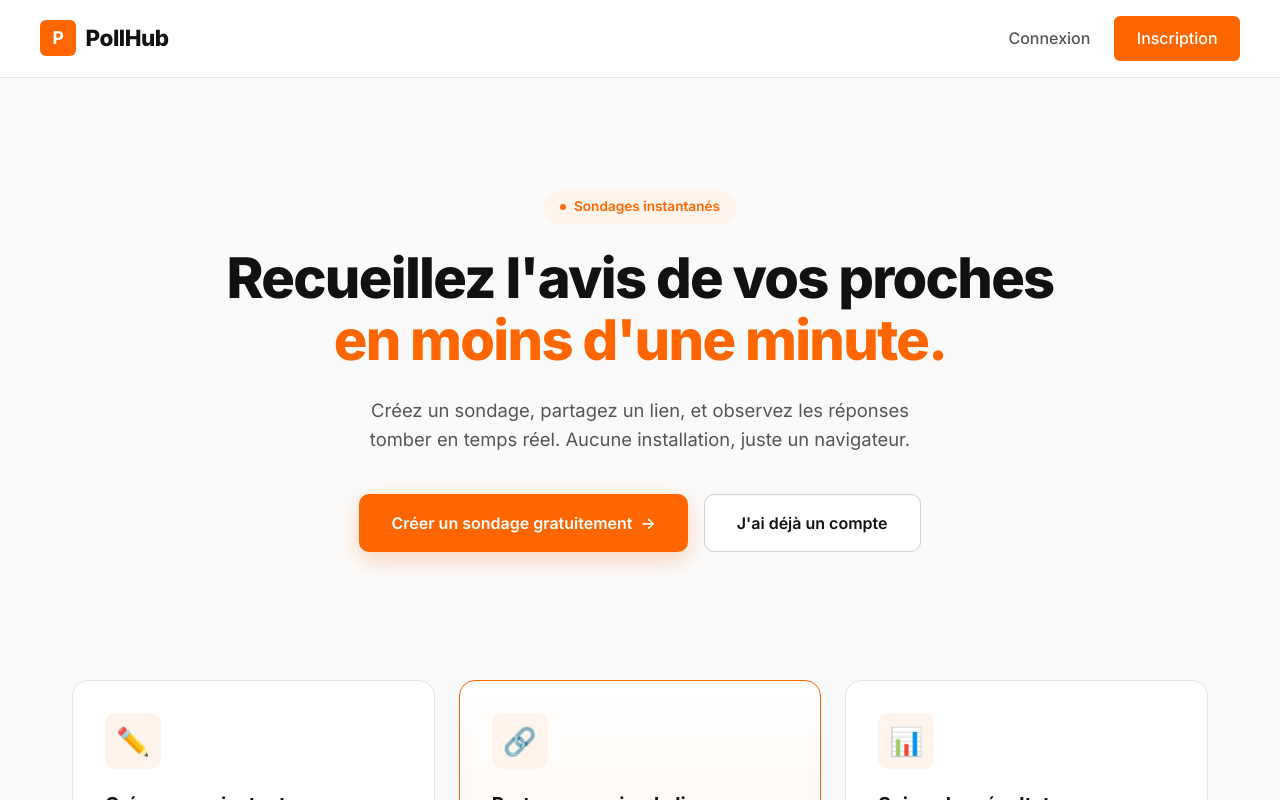
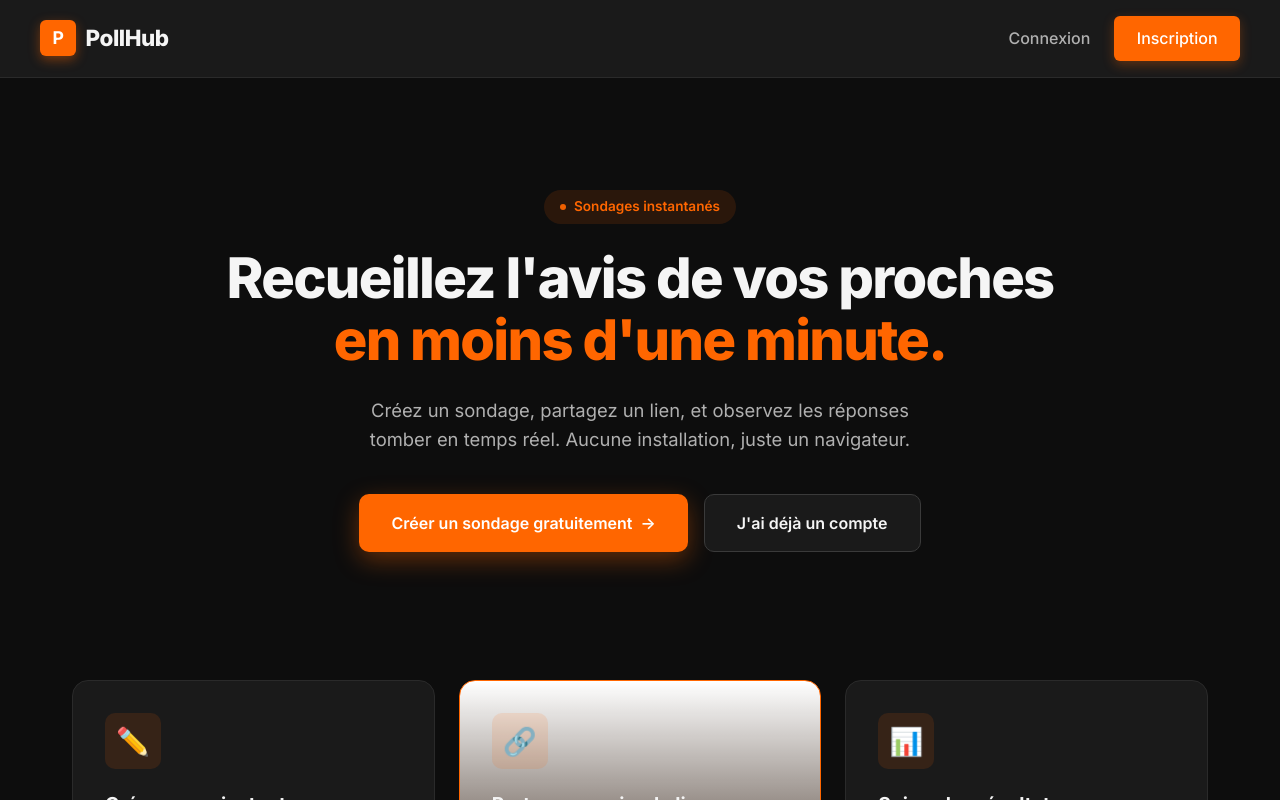
Before and after one commit to quangquan117/Ctf_M2, a React (Vite) app in the folder front/: page / in a window 1280 px wide. Shown: the top 800 px of the page. Built offline with nearby package versions, Linux system fonts and the light colour scheme; no server answers.

Commit message:
style(front): passage en thème sombre avec accent orange

```diff
--- a/front/src/index.css
+++ b/front/src/index.css
@@ -1,29 +1,37 @@
-/* ===== CHARTE GRAPHIQUE POLLHUB ===== */
+/* ===== CHARTE GRAPHIQUE POLLHUB - DARK MODE ===== */
 :root {
   /* Couleurs principales */
   --color-primary: #ff6600;
-  --color-primary-hover: #e55a00;
-  --color-primary-light: #fff4ec;
+  --color-primary-hover: #ff8533;
+  --color-primary-dark: #cc5200;
+  --color-primary-light: rgba(255, 102, 0, 0.12);
 
-  /* Neutres */
-  --color-text: #111111;
-  --color-text-secondary: #555555;
-  --color-text-muted: #888888;
-  --color-border: #e5e5e5;
-  --color-border-strong: #d0d0d0;
-  --color-background: #fafafa;
-  --color-surface: #ffffff;
+  /* Fonds (du plus sombre au plus clair) */
+  --color-background: #0d0d0d;
+  --color-surface: #1a1a1a;
+  --color-surface-elevated: #242424;
+  --color-surface-hover: #2d2d2d;
+
+  /* Textes (du plus clair au plus discret) */
+  --color-text: #f5f5f5;
+  --color-text-secondary: #b0b0b0;
+  --color-text-muted: #777777;
+
+  /* Bordures */
+  --color-border: #2a2a2a;
+  --color-border-strong: #3a3a3a;
 
   /* États */
-  --color-error: #d92d20;
-  --color-error-bg: #fef3f2;
-  --color-success: #12b76a;
+  --color-error: #ff4d4f;
+  --color-error-bg: rgba(255, 77, 79, 0.1);
+  --color-success: #52c41a;
 
-  /* Ombres */
-  --shadow-sm: 0 1px 2px rgba(0, 0, 0, 0.04);
-  --shadow-md: 0 4px 12px rgba(0, 0, 0, 0.06);
-  --shadow-lg: 0 12px 32px rgba(0, 0, 0, 0.08);
-  --shadow-orange: 0 8px 24px rgba(255, 102, 0, 0.25);
+  /* Ombres (plus subtiles en dark) */
+  --shadow-sm: 0 1px 2px rgba(0, 0, 0, 0.3);
+  --shadow-md: 0 4px 12px rgba(0, 0, 0, 0.4);
+  --shadow-lg: 0 12px 32px rgba(0, 0, 0, 0.5);
+  --shadow-orange: 0 8px 24px rgba(255, 102, 0, 0.35);
+  --shadow-orange-strong: 0 12px 32px rgba(255, 102, 0, 0.5);
 
   /* Typographie */
   --font-family: "Inter", -apple-system, BlinkMacSystemFont, "Segoe UI",
@@ -48,6 +56,7 @@
 
 html {
   scroll-behavior: smooth;
+  background-color: var(--color-background);
 }
 
 body {
@@ -57,6 +66,7 @@ body {
   line-height: 1.6;
   -webkit-font-smoothing: antialiased;
   -moz-osx-font-smoothing: grayscale;
+  min-height: 100vh;
 }
 
 button {
@@ -76,8 +86,36 @@ textarea {
   font-size: 16px;
 }
 
+/* Auto-fill input override (pour pas avoir le fond bleu de Chrome) */
+input:-webkit-autofill,
+input:-webkit-autofill:hover,
+input:-webkit-autofill:focus {
+  -webkit-text-fill-color: var(--color-text);
+  -webkit-box-shadow: 0 0 0px 1000px var(--color-surface-elevated) inset;
+  transition: background-color 5000s ease-in-out 0s;
+}
+
 /* Focus visible accessible */
 :focus-visible {
   outline: 2px solid var(--color-primary);
   outline-offset: 2px;
 }
+
+/* Scrollbar dark mode */
+::-webkit-scrollbar {
+  width: 10px;
+  height: 10px;
+}
+
+::-webkit-scrollbar-track {
+  background: var(--color-background);
+}
+
+::-webkit-scrollbar-thumb {
+  background: var(--color-border-strong);
+  border-radius: 5px;
+}
+
+::-webkit-scrollbar-thumb:hover {
+  background: var(--color-primary);
+}
--- a/front/src/styles/Navbar.css
+++ b/front/src/styles/Navbar.css
@@ -8,6 +8,7 @@
   position: sticky;
   top: 0;
   z-index: 100;
+  backdrop-filter: blur(12px);
 }
 
 .logo {
@@ -31,6 +32,7 @@
   border-radius: var(--radius-sm);
   font-size: 1.1rem;
   font-weight: 700;
+  box-shadow: 0 4px 12px rgba(255, 102, 0, 0.4);
 }
 
 .links {
@@ -56,11 +58,13 @@
   border-radius: var(--radius-sm);
   font-weight: 600;
   transition: all var(--transition-fast);
+  box-shadow: 0 4px 12px rgba(255, 102, 0, 0.3);
 }
 
 .btn-register:hover {
   background: var(--color-primary-hover);
   transform: translateY(-1px);
+  box-shadow: 0 6px 16px rgba(255, 102, 0, 0.45);
 }
 
 .welcome {
@@ -86,6 +90,7 @@
 .btn-logout:hover {
   border-color: var(--color-primary);
   color: var(--color-primary);
+  background: var(--color-primary-light);
 }
 
 @media (max-width: 600px) {
```
